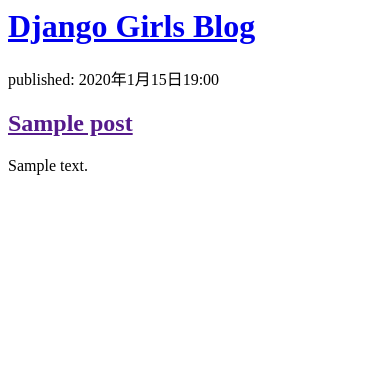
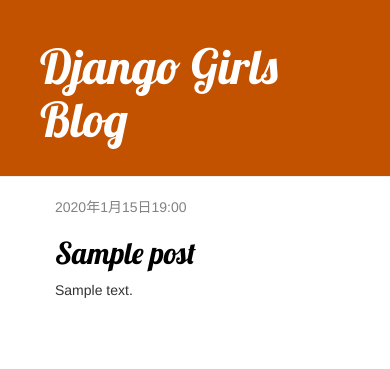
Before and after one commit to yushi1999/my-first-blog, a Django app: page / in a window 390 px wide. Shown: the top 369 px of the page. Run offline with Django 4.2, Linux system fonts and the light colour scheme; tables that the repository leaves empty hold one stand-in row (values such as "Sample post"); some libraries are stand-ins or nearby versions.

Commit message:
アプリケーションを拡張しよう まで

```diff
--- /dev/null
+++ b/blog/static/css/blog.css
@@ -0,0 +1,55 @@
+.page-header {
+  background-color: #c25100;
+  margin-top: 0;
+  padding: 20px 20px 20px 40px;
+}
+.page-header h1,
+.page-header h1 a,
+.page-header h1 a:visited,
+.page-header h1 a:active {
+  color: #ffffff;
+  font-size: 36pt;
+  text-decoration: none;
+}
+
+.content {
+  margin-left: 40px;
+}
+
+h1,
+h2,
+h3,
+h4 {
+  font-family: "Lobster", cursive;
+}
+
+.date {
+  color: #828282;
+}
+
+.save {
+  float: right;
+}
+
+.post-form textarea,
+.post-form input {
+  width: 100%;
+}
+
+.top-menu,
+.top-menu:hover,
+.top-menu:visited {
+  color: #ffffff;
+  float: right;
+  font-size: 26pt;
+  margin-right: 20px;
+}
+
+.post {
+  margin-bottom: 70px;
+}
+
+.post h2 a,
+.post h2 a:visited {
+  color: #000000;
+}
--- /dev/null
+++ b/blog/templates/blog/base.html
@@ -0,0 +1,31 @@
+{% load static %}
+<html>
+  <head>
+    <title>Django Girls blog</title>
+    <link
+      rel="stylesheet"
+      href="//maxcdn.bootstrapcdn.com/bootstrap/3.2.0/css/bootstrap.min.css"
+    />
+    <link
+      rel="stylesheet"
+      href="//maxcdn.bootstrapcdn.com/bootstrap/3.2.0/css/bootstrap-theme.min.css"
+    />
+    <link
+      href="//fonts.googleapis.com/css?family=Lobster&subset=latin,latin-ext"
+      rel="stylesheet"
+      type="text/css"
+    />
+    <link rel="stylesheet" href="{% static 'css/blog.css' %}" />
+  </head>
+  <body>
+    <div class="page-header">
+      <h1><a href="/">Django Girls Blog</a></h1>
+    </div>
+
+    <div class="content container">
+      <div class="row">
+        <div class="col-md-8">{% block content %} {% endblock %}</div>
+      </div>
+    </div>
+  </body>
+</html>
--- a/blog/templates/blog/post_list.html
+++ b/blog/templates/blog/post_list.html
@@ -1,19 +1,7 @@
-<html>
-  <head>
-    <title>Django Girls blog</title>
-  </head>
-  <body>
-    <div>
-      <!-- <h1>最も重要性の高い見出し-->
-      <h1><a href="/">Django Girls Blog</a></h1>
-    </div>
-
-    {% for post in posts %}
-    <div>
-      <p>published: {{post.published_date}}</p>
-      <h2><a href="">{{post.title}}</a></h2>
-      <p>{{post.text|linebreaksbr}}</p>
-    </div>
-    {% endfor %}
-  </body>
-</html>
+{% extends 'blog/base.html' %} {% block content %} {% for post in posts %}
+<div class="post">
+  <div class="date">{{ post.published_date }}</div>
+  <h2><a href="{% url 'post_detail' pk=post.pk %}">{{ post.title }}</a></h2>
+  <p>{{ post.text|linebreaksbr }}</p>
+</div>
+{% endfor %} {% endblock %}
--- a/blog/urls.py
+++ b/blog/urls.py
@@ -3,5 +3,9 @@
 from . import views
 
 urlpatterns = [
+    # デフォルトのページ
     path('', views.post_list, name='post_list'),
+    # n件目の投稿がhttp://127.0.0.1:8000/post/{n}/に表示されるようにする
+    # <int:pk>→整数値がpkという名前の変数でビューに渡されることを期待
+    path('post/<int:pk>/', views.post_detail, name='post_detail'),
 ]
--- a/blog/views.py
+++ b/blog/views.py
@@ -1,4 +1,4 @@
-from django.shortcuts import render
+from django.shortcuts import render, get_object_or_404
 from django.utils import timezone
 from .models import Post
 
@@ -9,3 +9,8 @@
     posts = Post.objects.filter(
         published_date__lte=timezone.now()).order_by('published_date')
     return render(request, 'blog/post_list.html', {'posts': posts})
+
+
+def post_detail(request, pk):
+    post = get_object_or_404(Post, pk=pk)
+    return render(request, 'blog/post_detail.html', {'post': post})
```
Also changed, not shown: blog/templates/blog/post_detail.html (added, +9 -0 lines).
